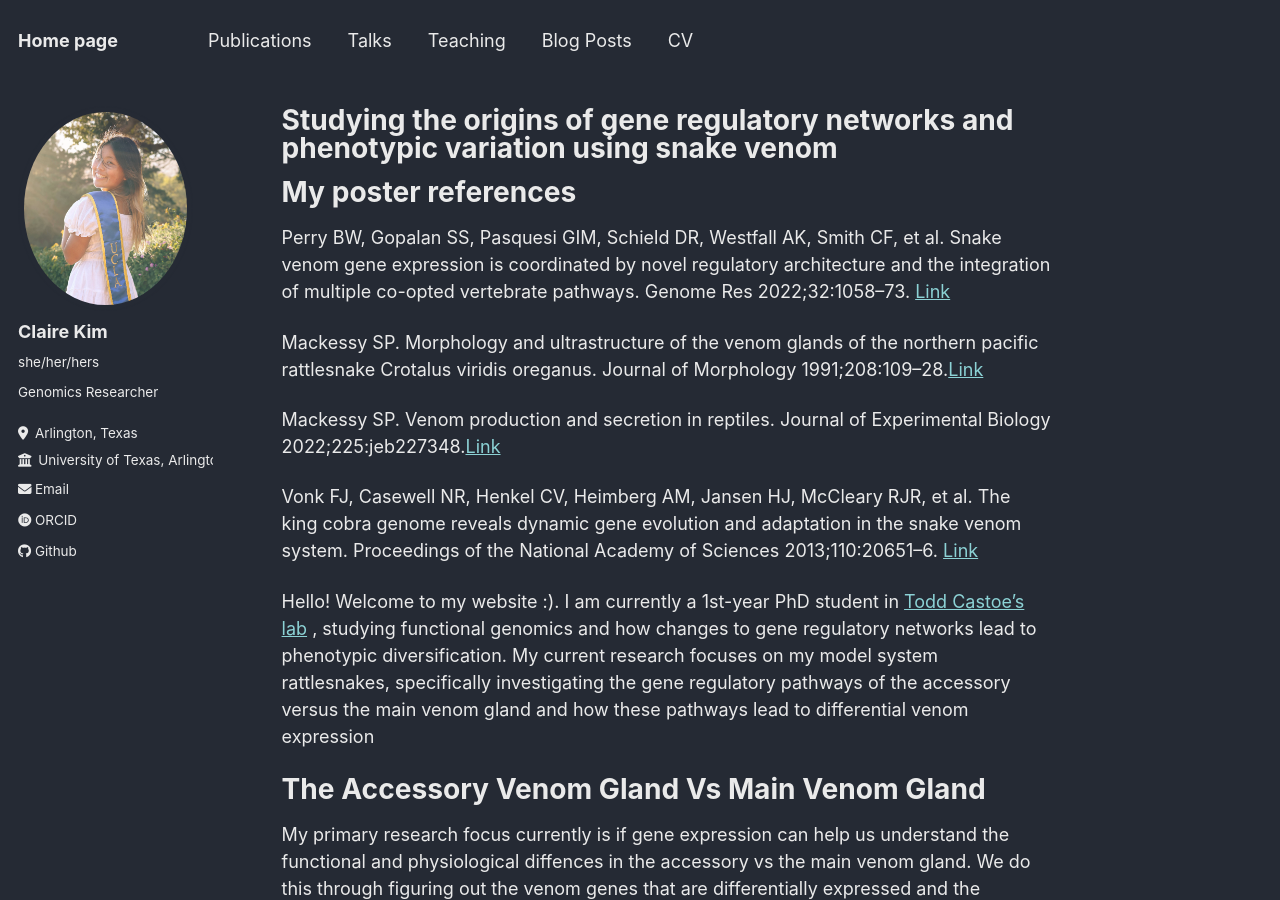
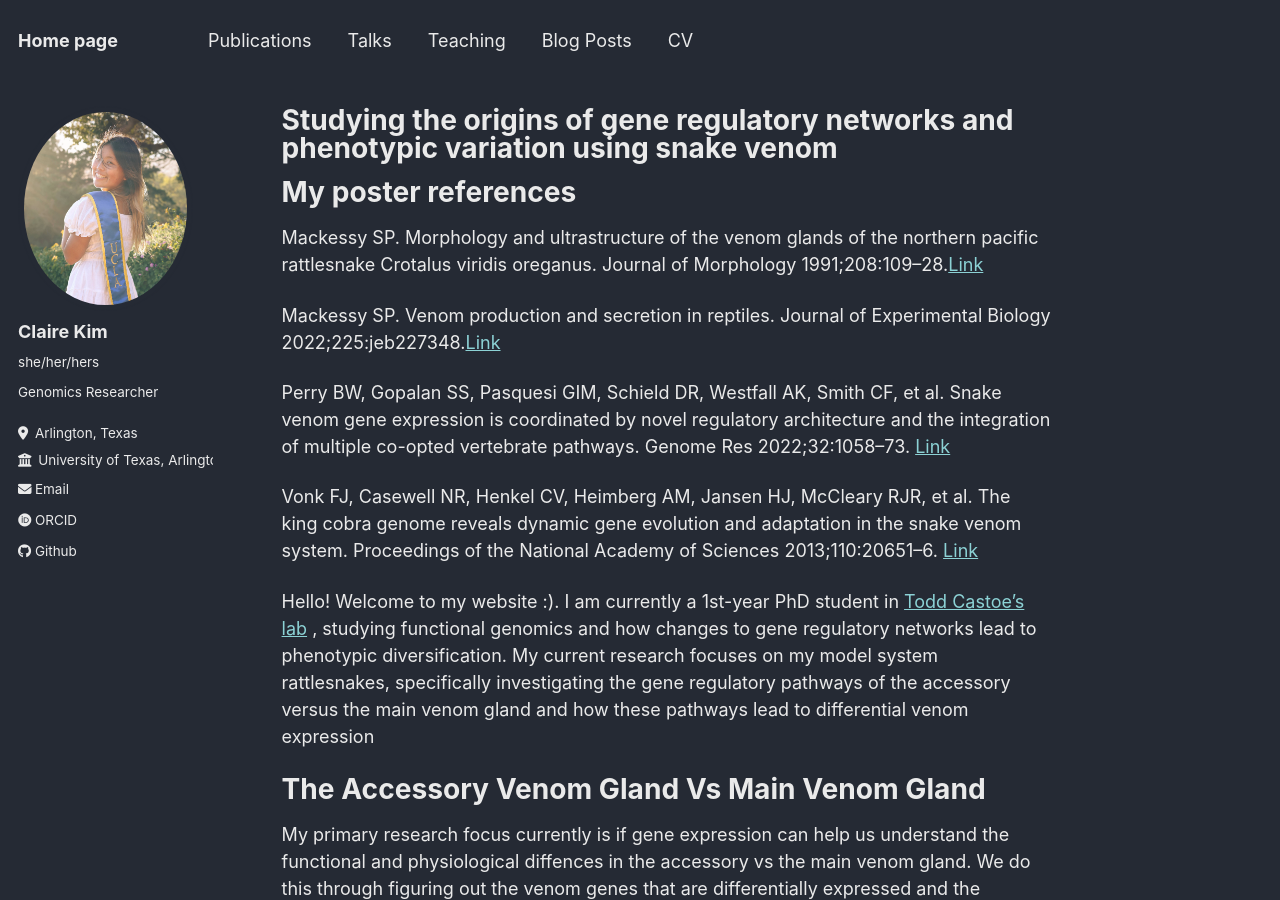
Before and after one commit to ckim0306/ckim0306.github.io, a Jekyll site: the page built from _pages/about.md, in a window 1280 px wide and 900 px high. Built offline with Jekyll 4.4.1, drawn with Linux system fonts in a browser that asks for light colours; some web fonts are replaced.

Commit message:
Adding my references to my front page for my poster temporarily

```diff
--- a/_pages/about.md
+++ b/_pages/about.md
@@ -9,12 +9,12 @@ redirect_from:
 My poster references
 ======
 
-Perry BW, Gopalan SS, Pasquesi GIM, Schield DR, Westfall AK, Smith CF, et al. Snake venom gene expression is coordinated by novel regulatory architecture and the integration of multiple co-opted vertebrate pathways. Genome Res 2022;32:1058–73. [Link](https://www.ncbi.nlm.nih.gov/pmc/articles/PMC9248877/)
-
-
 Mackessy SP. Morphology and ultrastructure of the venom glands of the northern pacific rattlesnake Crotalus viridis oreganus. Journal of Morphology 1991;208:109–28.[Link](https://pubmed.ncbi.nlm.nih.gov/29865511/#:~:text=Abstract,cells%20and%20basal%20horizontal%20cells.)
 
 Mackessy SP. Venom production and secretion in reptiles. Journal of Experimental Biology 2022;225:jeb227348.[Link](https://journals.biologists.com/jeb/article/225/7/jeb227348/274934/Venom-production-and-secretion-in-reptiles)
+
+Perry BW, Gopalan SS, Pasquesi GIM, Schield DR, Westfall AK, Smith CF, et al. Snake venom gene expression is coordinated by novel regulatory architecture and the integration of multiple co-opted vertebrate pathways. Genome Res 2022;32:1058–73. [Link](https://www.ncbi.nlm.nih.gov/pmc/articles/PMC9248877/)
+
 
 Vonk FJ, Casewell NR, Henkel CV, Heimberg AM, Jansen HJ, McCleary RJR, et al. The king cobra genome reveals dynamic gene evolution and adaptation in the snake venom system. Proceedings of the National Academy of Sciences 2013;110:20651–6. [Link](https://www.pnas.org/doi/full/10.1073/pnas.1314702110)
 
```
